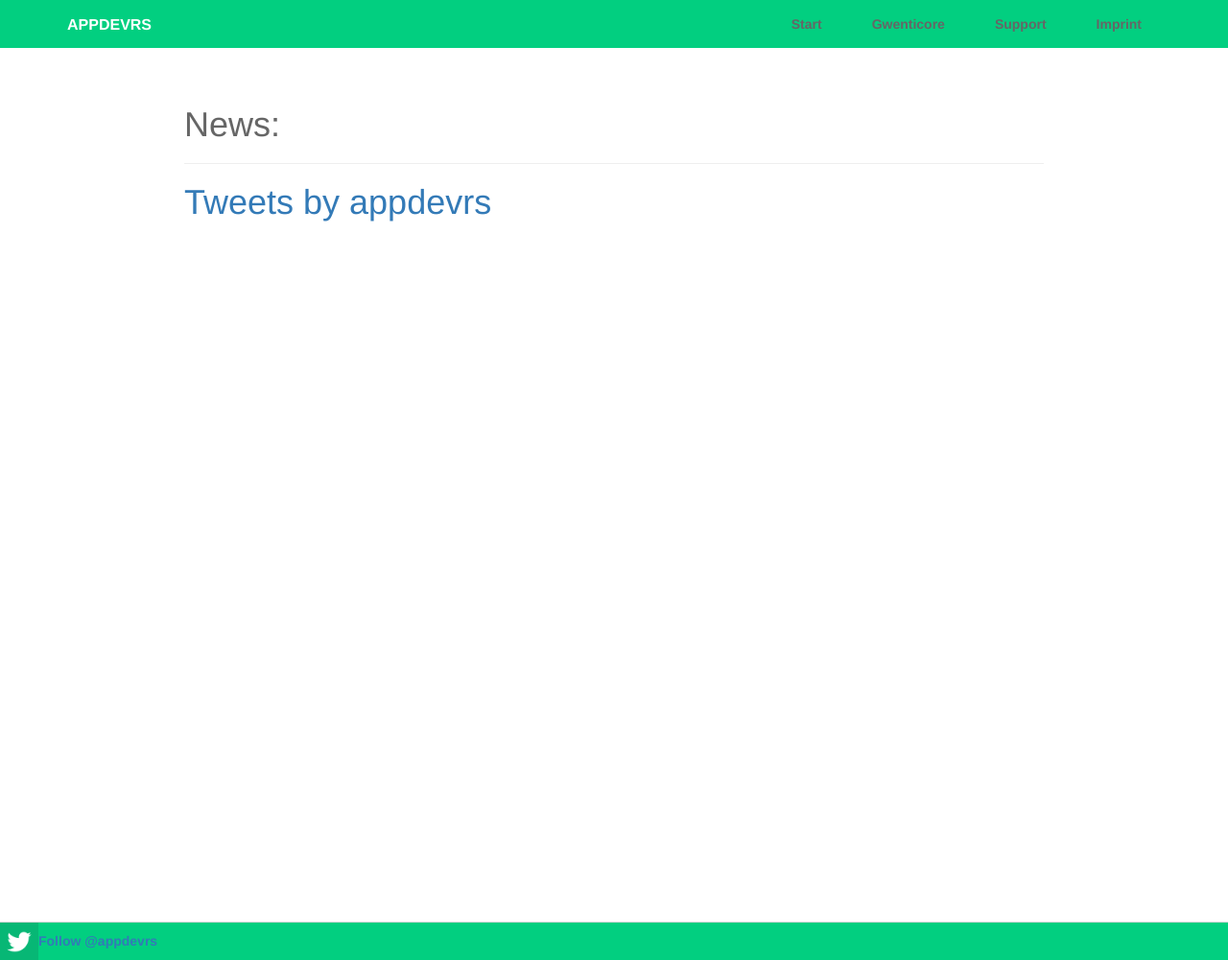
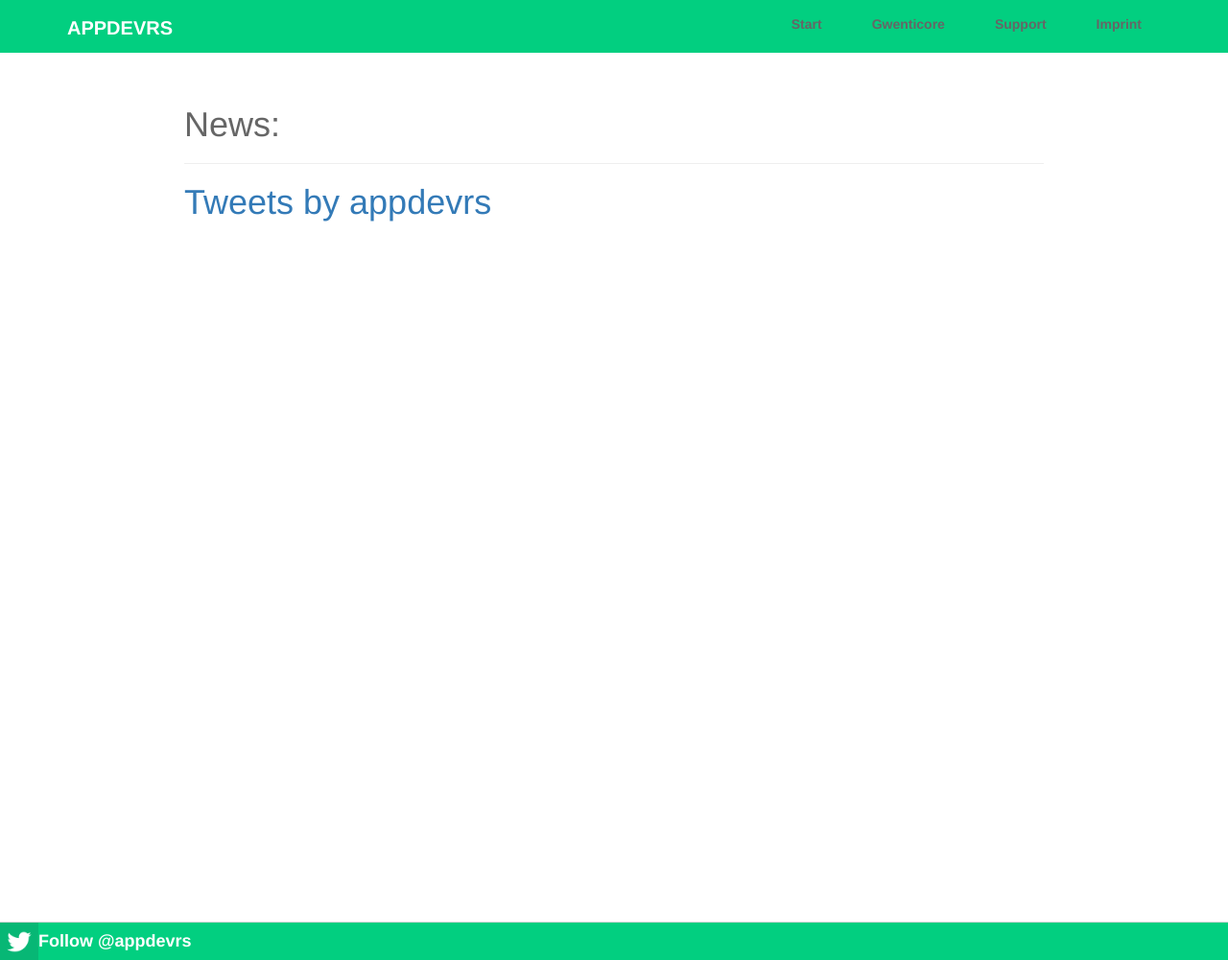
Before and after one commit to appdevrs/appdevrs.github.io, a Jekyll site: the page built from index.html, in a window 1280 px wide and 1001 px high. Shown: the whole window at 96% size. Built offline with Jekyll 4.4.1, drawn with Linux system fonts in a browser that asks for light colours; comment, search, counter and statistics services are not loaded.

Commit message:
Update main.css

```diff
--- a/css/main.css
+++ b/css/main.css
@@ -16,7 +16,7 @@ nav .navtitle {
 }
 nav .navtitle li a {
     color: #FFF;
-    font-size: 16px;
+    font-size: 20px;
     text-decoration: none;
 }
 .navbar-default {
@@ -63,12 +63,12 @@ footer {
     border-top: 1px solid #d5d5d5;
     font-size: .8em;
 }
-footer ul {
+footer ul li{
     margin: auto;
-    color: #FFF;
 }
 footer ul li a {
-    font-size: 14px;
+    color: #FFF !important;
+    font-size: 18px;
 }
 .container {
     margin-top: 5px;
```
